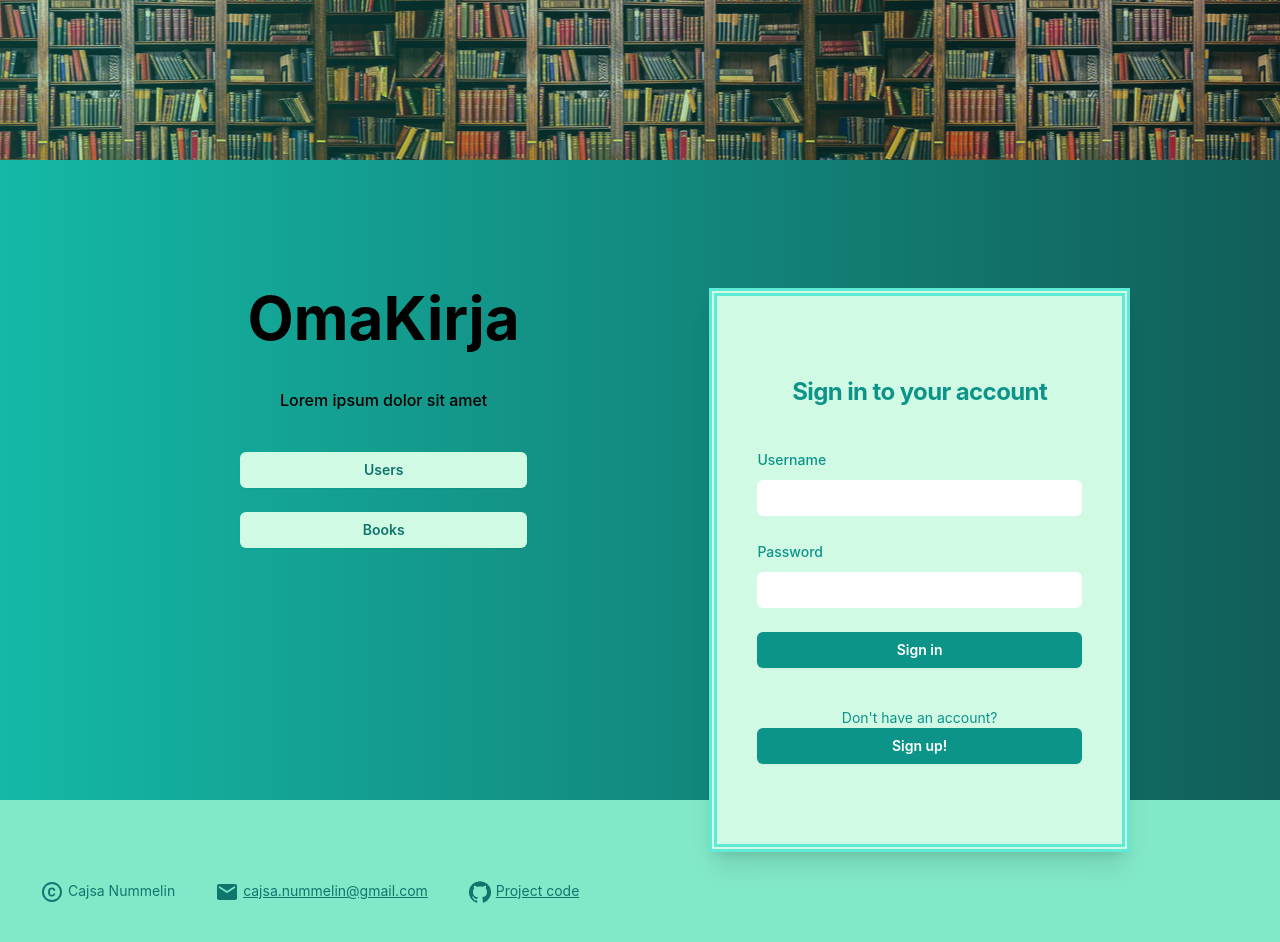
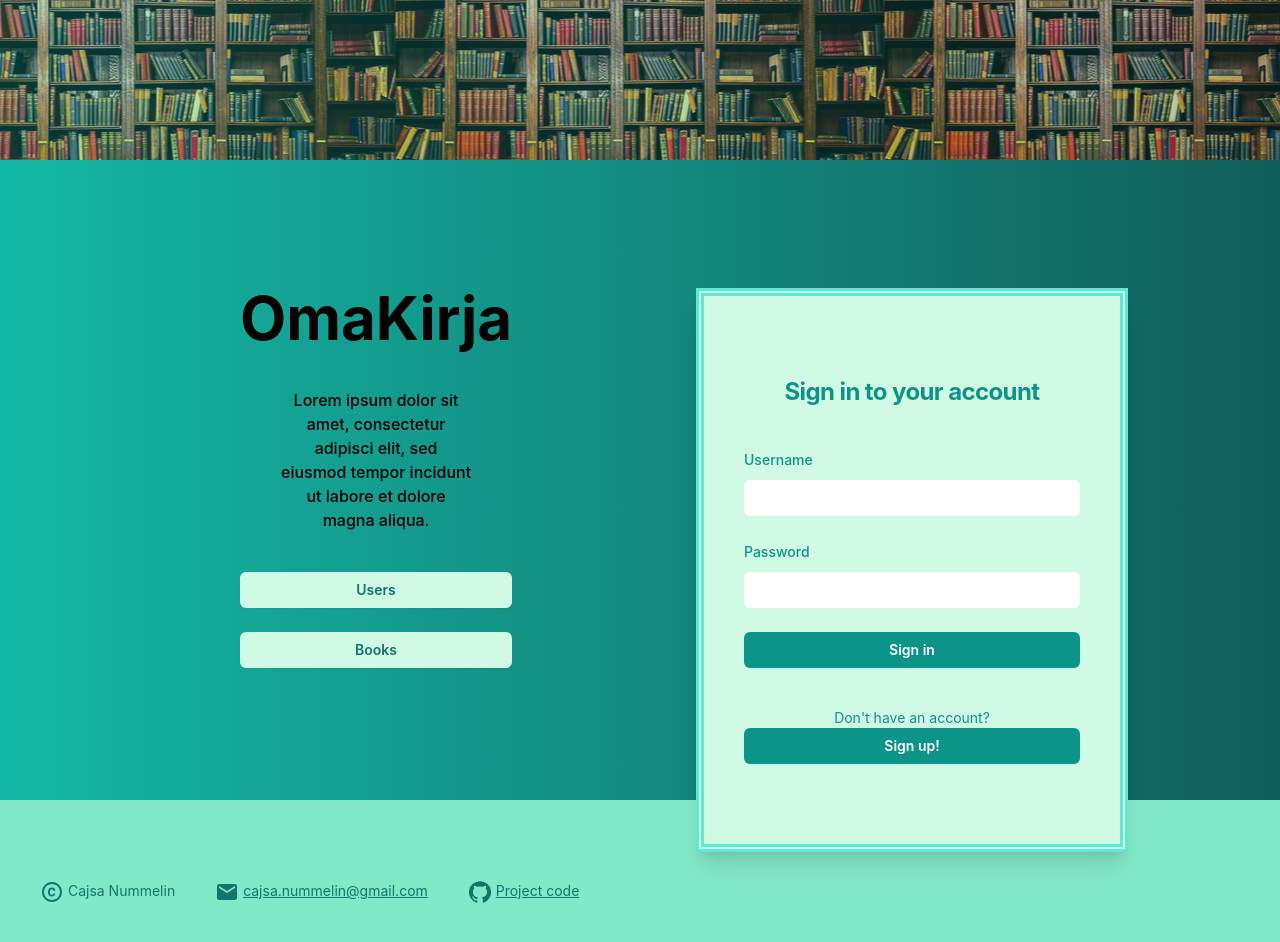
Before and after one commit to cajsanu/book-app, a React (Vite) app in the folder src/client/: page / in a window 1280 px wide. Built offline with nearby package versions, Linux system fonts and the light colour scheme.

Commit message:
Add styling

```diff
--- a/src/client/src/output.css
+++ b/src/client/src/output.css
@@ -837,6 +837,26 @@ select {
   width: 100%;
 }
 
+.max-w-48 {
+  max-width: 12rem;
+}
+
+.max-w-60 {
+  max-width: 15rem;
+}
+
+.max-w-40 {
+  max-width: 10rem;
+}
+
+.max-w-96 {
+  max-width: 24rem;
+}
+
+.max-w-9 {
+  max-width: 2.25rem;
+}
+
 .flex-grow {
   flex-grow: 1;
 }
--- a/src/client/src/routes/HomePage.jsx
+++ b/src/client/src/routes/HomePage.jsx
@@ -23,10 +23,10 @@ export const HomePage = () => {
         ></div>
         <Notification />
         <div className="ps-60 pe-20 pt-32 flex flex-row">
-          <div className="flex justify-start pe-28">
+          <div className="flex justify-start pe-28 max-w-96">
             <div className="flex-col">
               <h1 className="text-6xl font-bold text-center">OmaKirja</h1>
-              <div className="p-10 font-medium">Lorem ipsum dolor sit amet</div>
+              <div className="p-10 font-medium">Lorem ipsum dolor sit amet, consectetur adipisci elit, sed eiusmod tempor incidunt ut labore et dolore magna aliqua. </div>
               <div></div>
               <div className="bg-inherit h-10">
                 <div>
```
